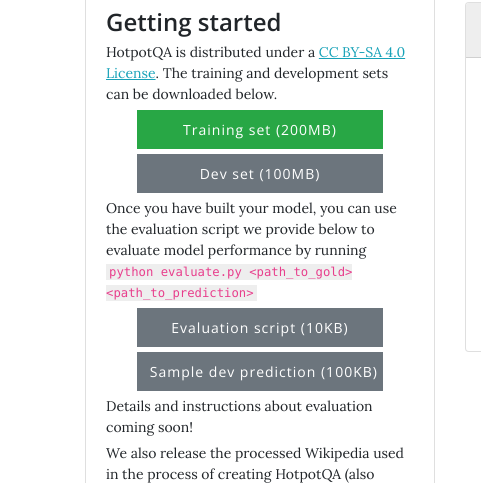
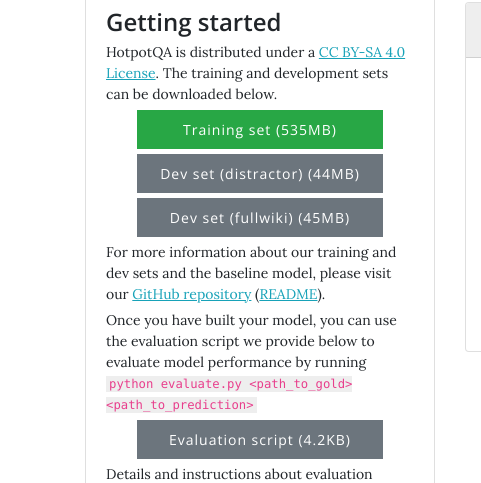
Before and after one commit to hotpotqa/hotpotqa.github.io, a plain HTML site: page index.html in a window 1280 px wide. Shown: the part 695-1178 px from the top of the page, 0-481 px from the left. Drawn offline with nearby package versions, Linux system fonts and the light colour scheme.

Commit message:
Update links

```diff
--- a/index.html
+++ b/index.html
@@ -76,20 +76,24 @@
         <div class="list-group-item"><h4>Getting started</h4>
         <p>HotpotQA is distributed under a <a rel="license" href="http://creativecommons.org/licenses/by-sa/4.0/">CC BY-SA 4.0 License</a>. The training and development sets can be downloaded below.</p>
         <p class="text-center">
-          <button type="button" class="btn btn-success">Training set (200MB)</button>
+          <a href="http://curtis.ml.cmu.edu/datasets/hotpot/hotpot_train_v1.json"><button type="button" class="btn btn-success">Training set (535MB)</button></a>
         </p>
         <p class="text-center">
-          <button type="button" class="btn btn-secondary">Dev set (100MB)</button>
+          <a href="http://curtis.ml.cmu.edu/datasets/hotpot/hotpot_dev_distractor_v1.json"><button type="button" class="btn btn-secondary">Dev set (distractor) (44MB)</button></a>
         </p>
+        <p class="text-center">
+          <a href="http://curtis.ml.cmu.edu/datasets/hotpot/hotpot_dev_fullwiki_v1.json"><button type="button" class="btn btn-secondary">Dev set (fullwiki) (45MB)</button></a>
+        </p>
+        <p>For more information about our training and dev sets and the baseline model, please visit our <a href="https://github.com/hotpotqa/hotpot">GitHub repository</a> (<a href="https://github.com/hotpotqa/hotpot/blob/master/README.md">README</a>).</p>
         <p>
         Once you have built your model, you can use the evaluation script we provide below to evaluate model performance by running <code>python evaluate.py &lt;path_to_gold&gt; &lt;path_to_prediction&gt;</code>
         </p>
         <p class="text-center">
-          <button type="button" class="btn btn-secondary">Evaluation script (10KB)</button>
+          <a href="https://raw.githubusercontent.com/hotpotqa/hotpot/master/hotpot_evaluate_v1.py"><button type="button" class="btn btn-secondary">Evaluation script (4.2KB)</button></a>
         </p>
-        <p class="text-center">
+        <!--<p class="text-center">
           <button type="button" class="btn btn-secondary">Sample dev prediction (100KB)</button>
-        </p>
+        </p>-->
         <p>Details and instructions about evaluation coming soon!</p>
         <p>
         We also release the processed Wikipedia used in the process of creating HotpotQA (also under a <a rel="license" href="http://creativecommons.org/licenses/by-sa/4.0/">CC BY-SA 4.0 License</a>), serving both as the corpus for the <em>fullwiki</em> setting in our evaluation, and hopefully as a standalone resource for future researches involving processed text on Wikipedia. Below please find the link to the documentation for this corpus.
@@ -145,7 +149,7 @@
               <span class="badge badge-secondary">Sep 20, 2018</span></td>
             <td class='align-middle text-center'>Baseline model<br/>
               <span class="affiliation">Carnegie Mellon University, Stanford University, & Université de Montréal</span><br/><a href="#" class="paperlink">(Yang, Qi, Zhang, et al. 2018)</a></td>
-            <td class='align-middle text-center'><a href="#"><i class="far fa-file-alt"></i></a></td>
+            <td class='align-middle text-center'><a href="https://github.com/hotpotqa/hotpot"><i class="far fa-file-alt"></i></a></td>
             <td class='align-middle text-center'><strong>45.460</strong></td>
             <td class='align-middle text-center'><strong>58.990</strong></td>
             <td class='align-middle text-center'><strong>22.240</strong></td>
@@ -191,7 +195,7 @@
               <span class="badge badge-secondary">Sep 20, 2018</span></td>
             <td class='align-middle text-center'>Baseline model<br/>
               <span class="affiliation">Carnegie Mellon University, Stanford University, & Université de Montréal</span><br/><a href="#" class="paperlink">(Yang, Qi, Zhang, et al. 2018)</a></td>
-            <td class='align-middle text-center'><a href="#"><i class="far fa-file-alt"></i></a></td>
+            <td class='align-middle text-center'><a href="https://github.com/hotpotqa/hotpot"><i class="far fa-file-alt"></i></a></td>
             <td class='align-middle text-center'><strong>25.230</strong></td>
             <td class='align-middle text-center'><strong>34.400</strong></td>
             <td class='align-middle text-center'><strong>5.070</strong></td>
```
